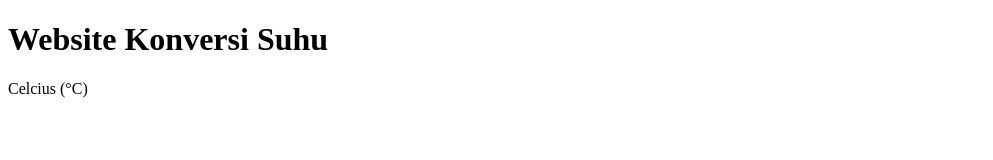
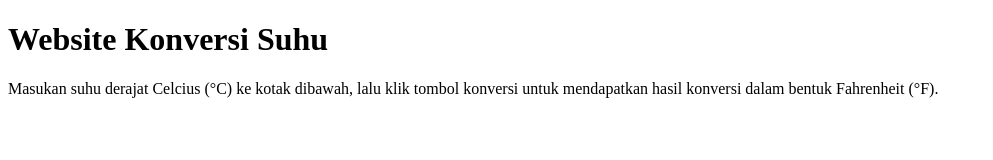
Before and after one commit to revou-fundamental-course/10-jun-24-rahmatsvhndr, a plain HTML site: page index.html in a window 1280 px wide. Shown: the whole page, without its empty margins (0-993 px from the left). Drawn offline with Linux system fonts and the light colour scheme.

Commit message:
tambah paragraf

```diff
--- a/index.html
+++ b/index.html
@@ -11,7 +11,11 @@
 
 </header>
 <body>
-Celcius (°C)
+<main>
+    <section>
+        <p>Masukan suhu derajat Celcius (&degC) ke kotak dibawah, lalu klik tombol konversi untuk mendapatkan hasil konversi dalam bentuk Fahrenheit (&degF).</p>
+    </section>
+</main>
 
 <script src="js/script.js"></script>
 </body>
```
